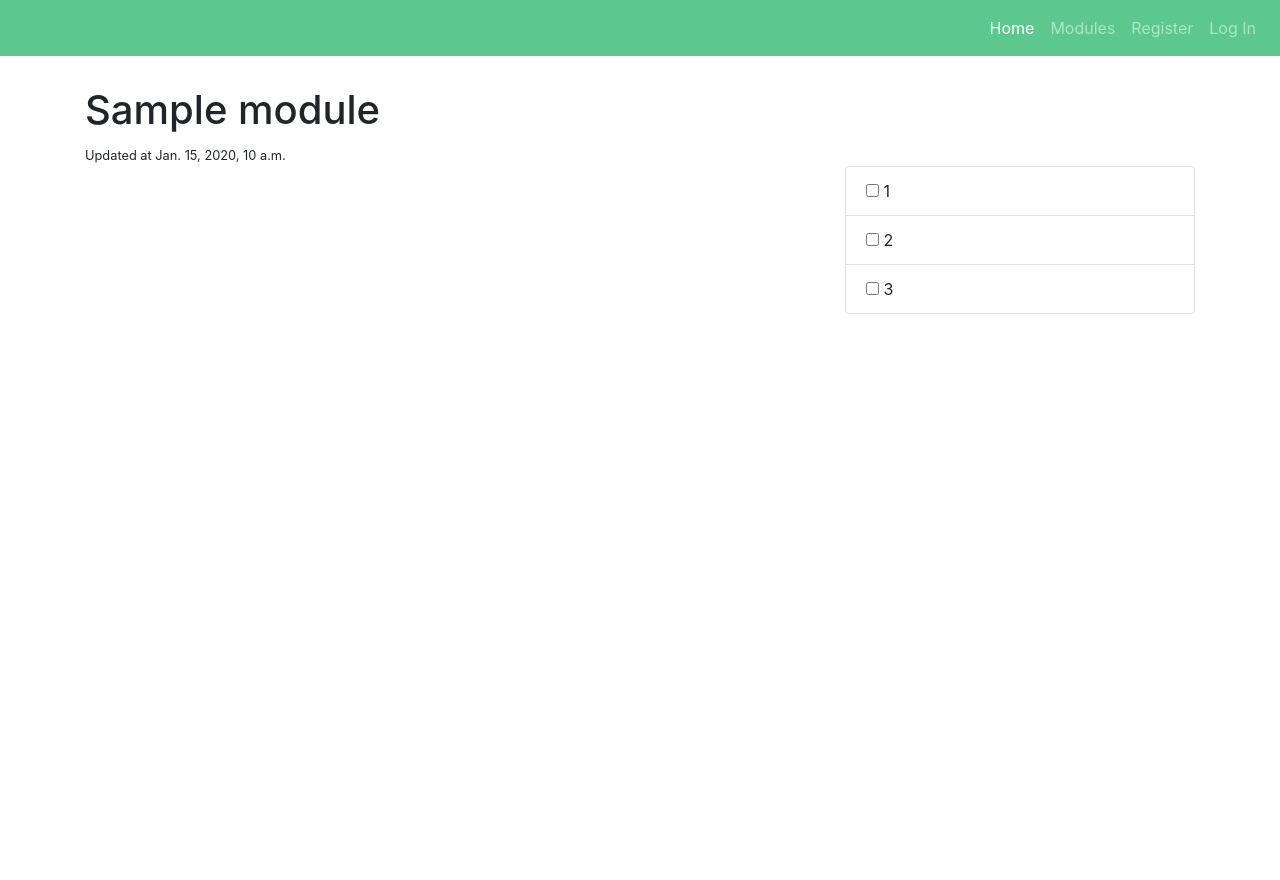
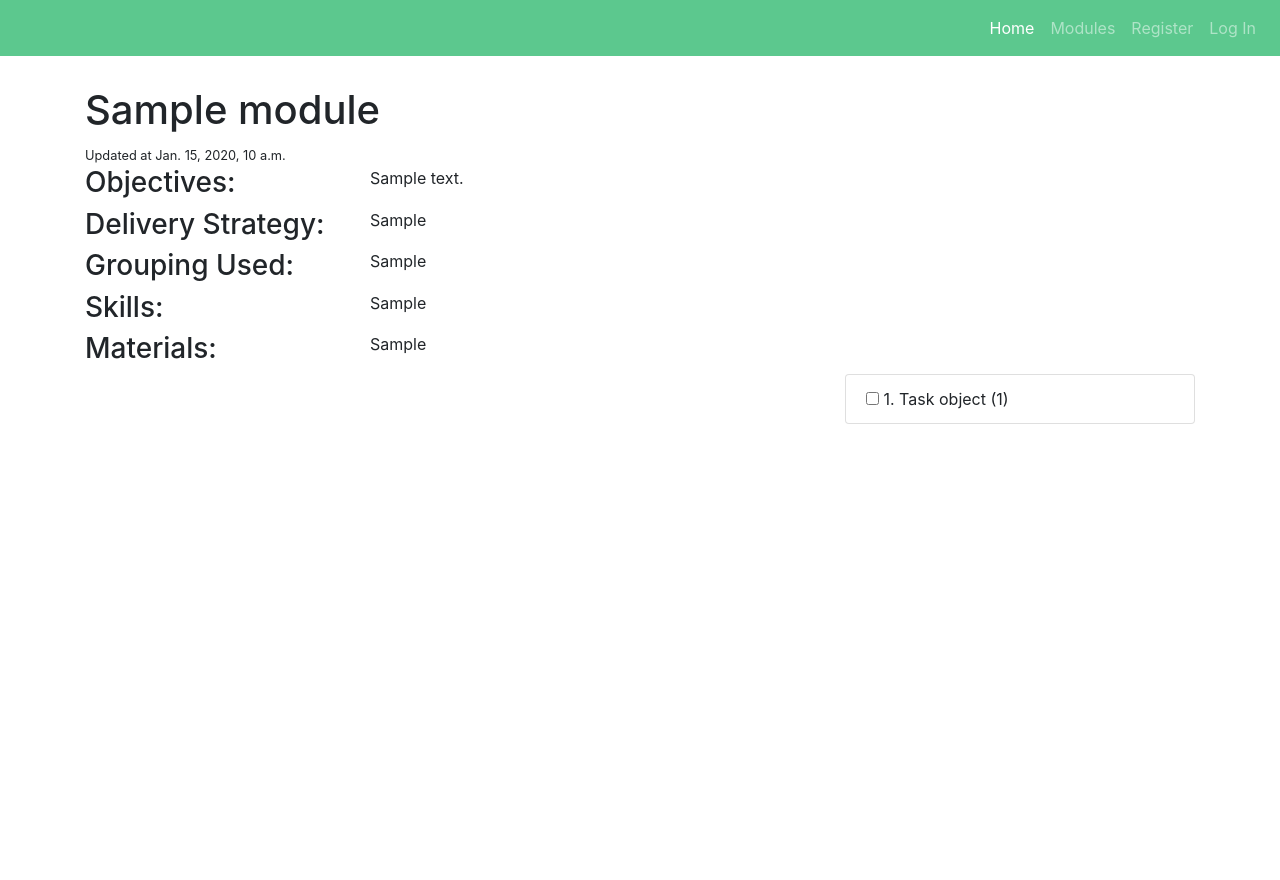
Before and after one commit to DersJ/jumpahead, a Django app: template templates/modules/module_detail.html in a window 1280 px wide. Before the commit the page ends 314 px from the top, so only its background shows below. Run offline with Django 3.2, Linux system fonts and the light colour scheme; the template is opened without the code that fills it: values that come from a table or form of the project are taken from there, others are empty; tables that the repository leaves empty hold one stand-in row (values such as "Sample post"); parts of the project's set-up code (start-up, migrations or seed data) failed here and were passed over; some libraries are stand-ins or nearby versions.

Commit message:
add full detail for module view

```diff
--- a/modules/views.py
+++ b/modules/views.py
@@ -32,4 +32,5 @@ class ModuleDetailView(DetailView):
     def get_context_data(self, **kwargs):
         context = super().get_context_data(**kwargs)
         context['now'] = timezone.now()
+        context['tasks'] = self.get_object().tasks.first().description.split('\n')
         return context
--- a/templates/modules/module_detail.html
+++ b/templates/modules/module_detail.html
@@ -8,15 +8,47 @@
         <h1>{{ object.title }}</h1>
         <small>Updated at {{object.last_updated}}</small>
         <div class="row h-100">
+                <div class="col-sm-3">
+                    <h3>Objectives:</h3>
+                </div>
+                <div class="col-sm-8">
+                    {{object.description}}
+                </div>
+                <div class="col-sm-3">
+                    <h3>Delivery Strategy:</h3>
+                </div>
+                <div class="col-sm-8">
+                    {{object.delivery_strategy}}
+                </div>
+                <div class="col-sm-3">
+                    <h3>Grouping Used:</h3>
+                </div>
+                <div class="col-sm-8">
+                    {{object.grouping_used}}
+                </div>
+                <div class="col-sm-3">
+                    <h3>Skills:</h3>
+                </div>
+                <div class="col-sm-8">
+                    {{object.skills}}
+                </div>
+                <div class="col-sm-3">
+                    <h3>Materials:</h3>
+                </div>
+                <div class="col-sm-8">
+                    {{object.materials}}
+                </div>
+            </div>
+        <div class="row h-100">
             <div class="col-sm-8">
                 <iframe width="100%" height="500px" min-height="290px" src="{{object.video_link}}" frameborder="0" allow="accelerometer; autoplay; encrypted-media; gyroscope; picture-in-picture" allowfullscreen></iframe>
                 <br>
             </div>
             <div class="col-sm-4">
                 <ul class="list-unstyled list-group">
-                    <li class="list-group-item"><input type="checkbox">  1</li>
-                    <li class="list-group-item"><input type="checkbox">  2</li>
-                    <li class="list-group-item"><input type="checkbox">  3</li>
+                    {% for task in tasks%}
+                    <li class="list-group-item"><input type="checkbox">  {{ forloop.counter }}. {{task}}</li>
+                    {% endfor %}
                 </ul>
             </div>
         </div>
```
